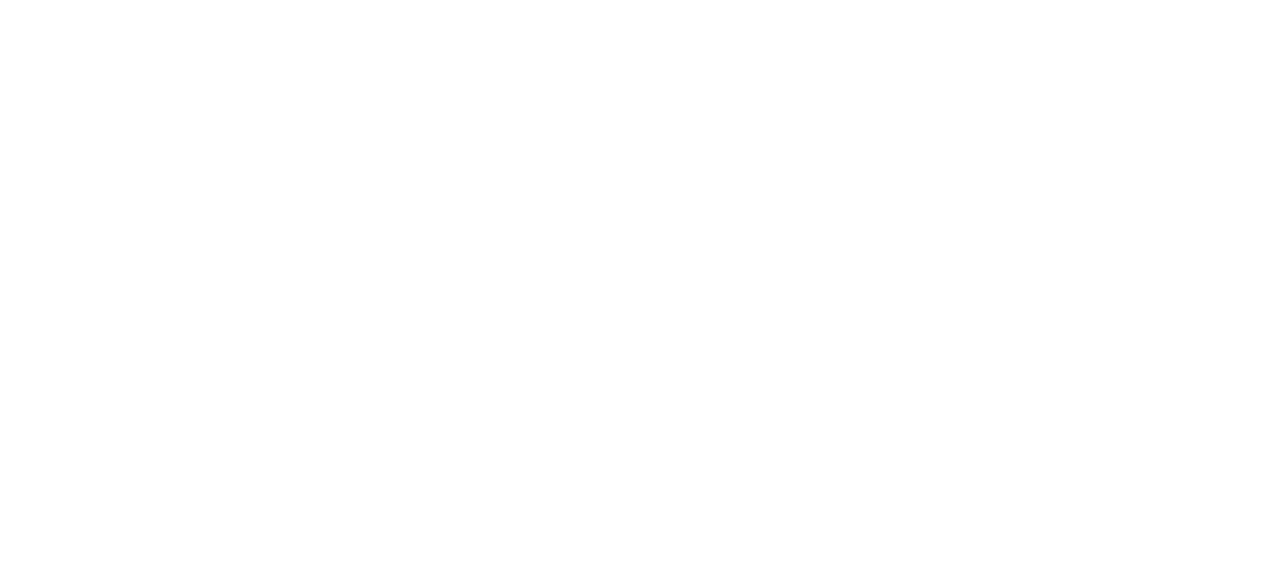
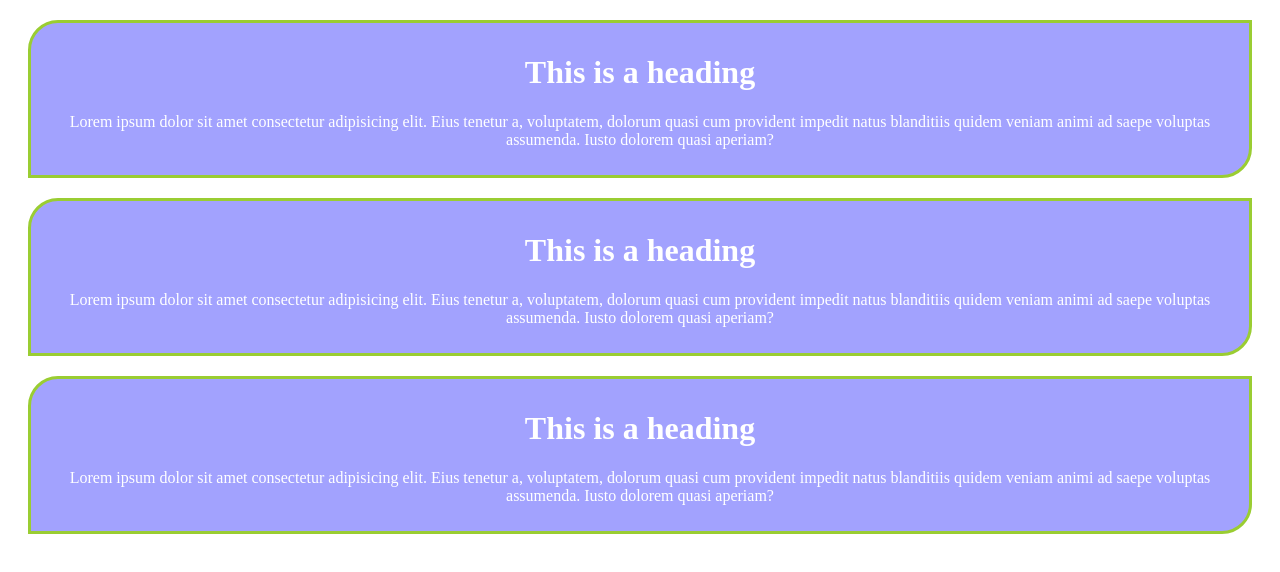
Before and after one commit to zidanislam/my-1st-git-repo, a plain HTML site: page index.html in a window 1280 px wide. Drawn offline with Linux system fonts and the light colour scheme.

Commit message:
added new file

```diff
--- a/index.html
+++ b/index.html
@@ -4,9 +4,23 @@
     <meta charset="UTF-8">
     <meta http-equiv="X-UA-Compatible" content="IE=edge">
     <meta name="viewport" content="width=device-width, initial-scale=1.0">
+    <link rel="stylesheet" href="style.css">
     <title>My 1st git repo</title>
 </head>
 <body>
-
+    <div class="section">
+        <h1 class="heading">This is a heading</h1>
+    <p>Lorem ipsum dolor sit amet consectetur adipisicing elit. Eius tenetur a, voluptatem, dolorum quasi cum provident impedit natus blanditiis quidem veniam animi ad saepe voluptas assumenda. Iusto dolorem quasi aperiam?</p>
+    </div>
+    <body>
+        <div class="section">
+            <h1 class="heading">This is a heading</h1>
+        <p>Lorem ipsum dolor sit amet consectetur adipisicing elit. Eius tenetur a, voluptatem, dolorum quasi cum provident impedit natus blanditiis quidem veniam animi ad saepe voluptas assumenda. Iusto dolorem quasi aperiam?</p>
+        </div>
+        <body>
+            <div class="section">
+                <h1 class="heading">This is a heading</h1>
+            <p>Lorem ipsum dolor sit amet consectetur adipisicing elit. Eius tenetur a, voluptatem, dolorum quasi cum provident impedit natus blanditiis quidem veniam animi ad saepe voluptas assumenda. Iusto dolorem quasi aperiam?</p>
+            </div>
 </body>
 </html>
--- /dev/null
+++ b/style.css
@@ -0,0 +1,11 @@
+.section{
+    background-color: rgba(67, 67, 252, 0.493);
+    text-align: center;
+    color: white;
+    padding: 10px;
+    margin: 20px;
+    border-radius: 30px 0 30px 0;
+    border-style: solid;
+    border-width: 3px;
+    border-color: yellowgreen;
+}
```
